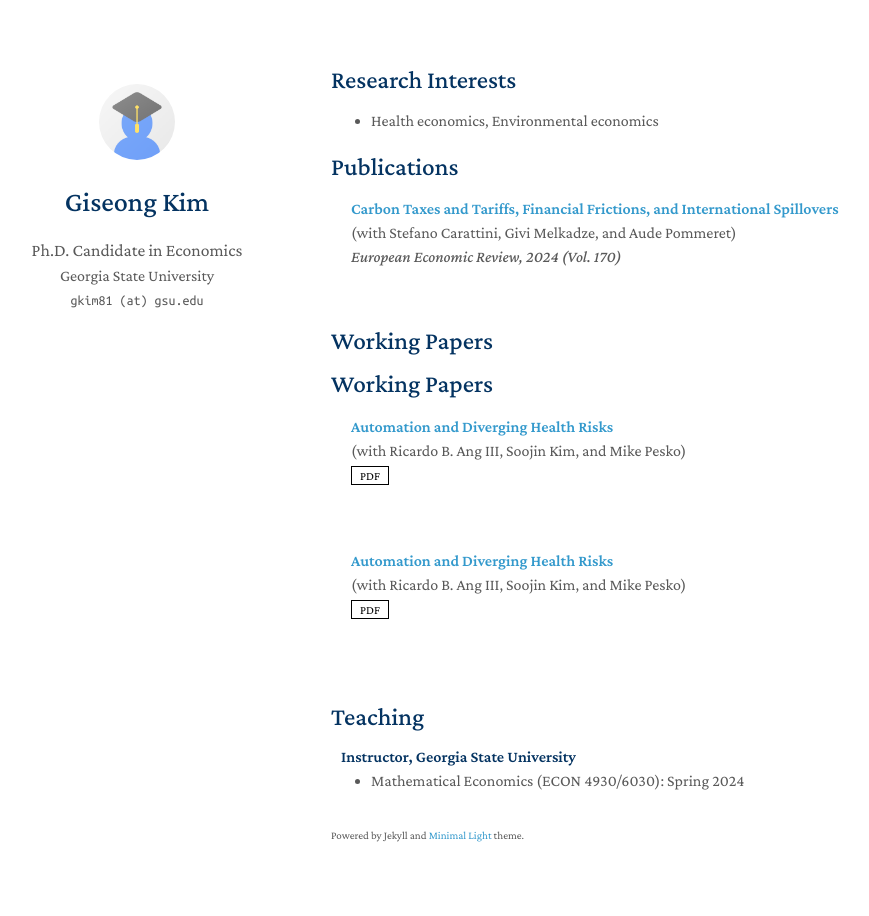
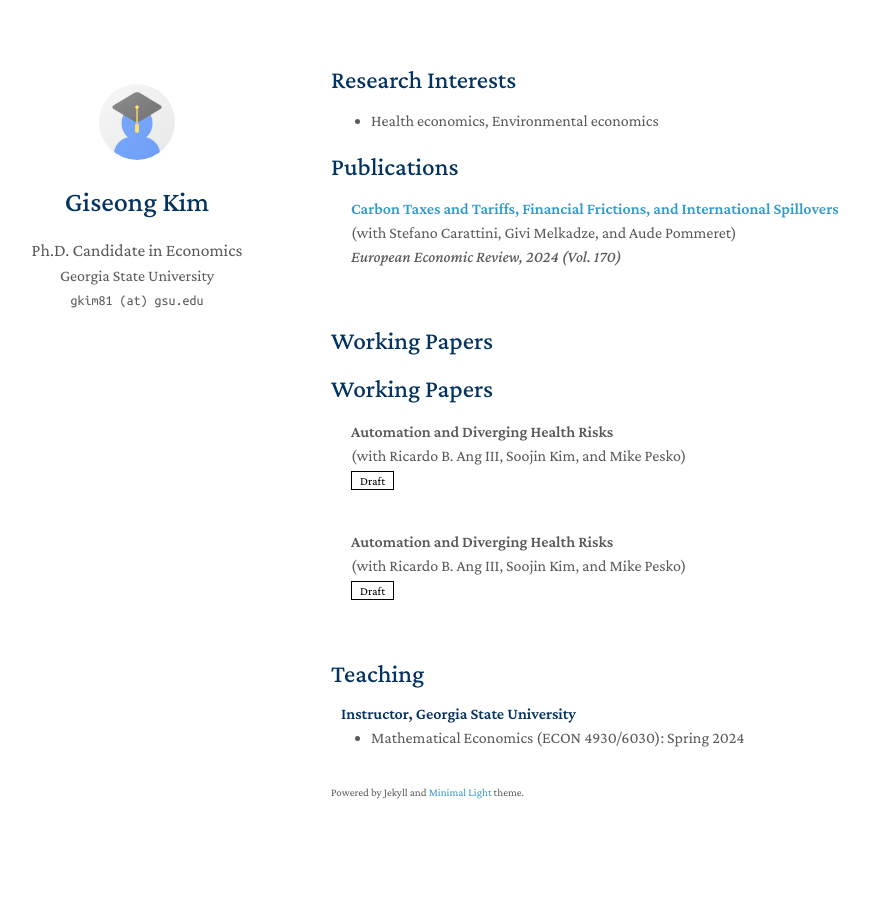
Before and after one commit to giseong-kim/giseong-kim.github.io, a Jekyll site: the page built from index.md, in a window 1280 px wide. Shown: the whole page, without its empty margins (139-1008 px from the left). Built offline with Jekyll 4.4.1, drawn with Linux system fonts in a browser that asks for light colours; a style sheet for code colours, icons or effects is not loaded.

Commit message:
Update workingpapers.md

```diff
--- a/_includes/workingpapers.md
+++ b/_includes/workingpapers.md
@@ -1,4 +1,7 @@
-<h2 id="publications" style="margin: 2px 0px -15px;">Working Papers</h2>
+<h1 id="ongoing"></h1>
+
+<h2 style="margin: 0px 0px -15px;">Working Papers</h2>
+
 
 <div class="publications">
 <ol class="bibliography">
@@ -7,14 +10,24 @@
 
 <li>
 <div class="pub-row">
-  <div class="col-sm-9" style="position: relative;padding-right: 15px;padding-left: 20px;">
-      <div class="title"><a href="{{ link.pdf }}">{{ link.title }}</a></div>
-      <div class="author">{{ link.authors }}</div>
-      <div class="periodical"><em>{{ link.conference }}</em>
-      </div>
+  <div class="col-sm-12" style="position: relative;padding-right: 15px;padding-left: 20px;">
+      <div class="title">{{ link.title }}</div>
+      <div class="author" style="display: inline;">{{ link.authors }}</div>
+      {% if link.oldtitle %}
+      <span class="oldtitle"><br>previously, <i>{{ link.oldtitle }}</i></span>
+      {% endif %}
+      {% if link.status %}
+      <span class="periodical"><br><em>{{ link.status }}</em></span>
+      {% endif %}
+      {% if link.media %}
+      <div class="media">{{ link.media }}</div>
+      {% endif %}
     <div class="links">
+      {% if link.abstract %}
+      <a href="#" class="btn btn-sm z-depth-0 abstract-toggle-button" role="button" style="font-size:12px;" onclick="event.preventDefault(); toggleAbstract(this);">Abstract</a>
+      {% endif %}
       {% if link.pdf %}
-      <a href="{{ link.pdf }}" class="btn btn-sm z-depth-0" role="button" target="_blank" style="font-size:12px;">PDF</a>
+      <a href="{{ link.pdf }}" class="btn btn-sm z-depth-0" role="button" target="_blank" style="font-size:12px;">Draft</a>
       {% endif %}
       {% if link.code %}
       <a href="{{ link.code }}" class="btn btn-sm z-depth-0" role="button" target="_blank" style="font-size:12px;">Code</a>
@@ -32,12 +45,29 @@
       {{ link.others }}
       {% endif %}
     </div>
+      {% if link.abstract %}
+      <div class="abstract-content col-sm-12" style="display: none; margin-top: 10px; margin-left: 0px; margin-right: 15px; margin-bottom: 10px;">
+        {{ link.abstract }}
+      </div>
+      {% endif %}
   </div>
 </div>
 </li>
-<br>
 
 {% endfor %}
 
 </ol>
 </div>
+
+
+<script>
+  function toggleAbstract(button) {
+    var parentDiv = button.closest('.col-sm-12');
+    if (parentDiv) {
+        var abstractContent = parentDiv.querySelector('.abstract-content');
+        if (abstractContent) {
+            abstractContent.style.display = (abstractContent.style.display === 'none') ? '' : 'none';
+        }
+    }
+  }
+</script>
```
